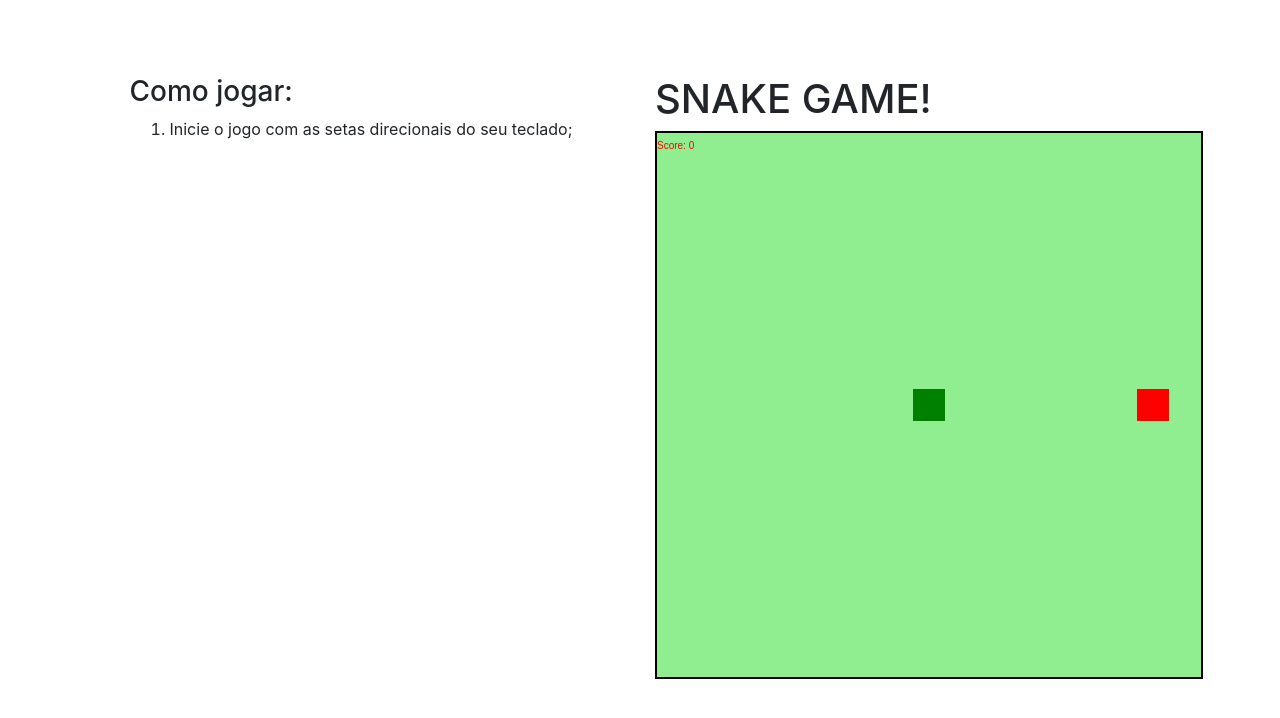
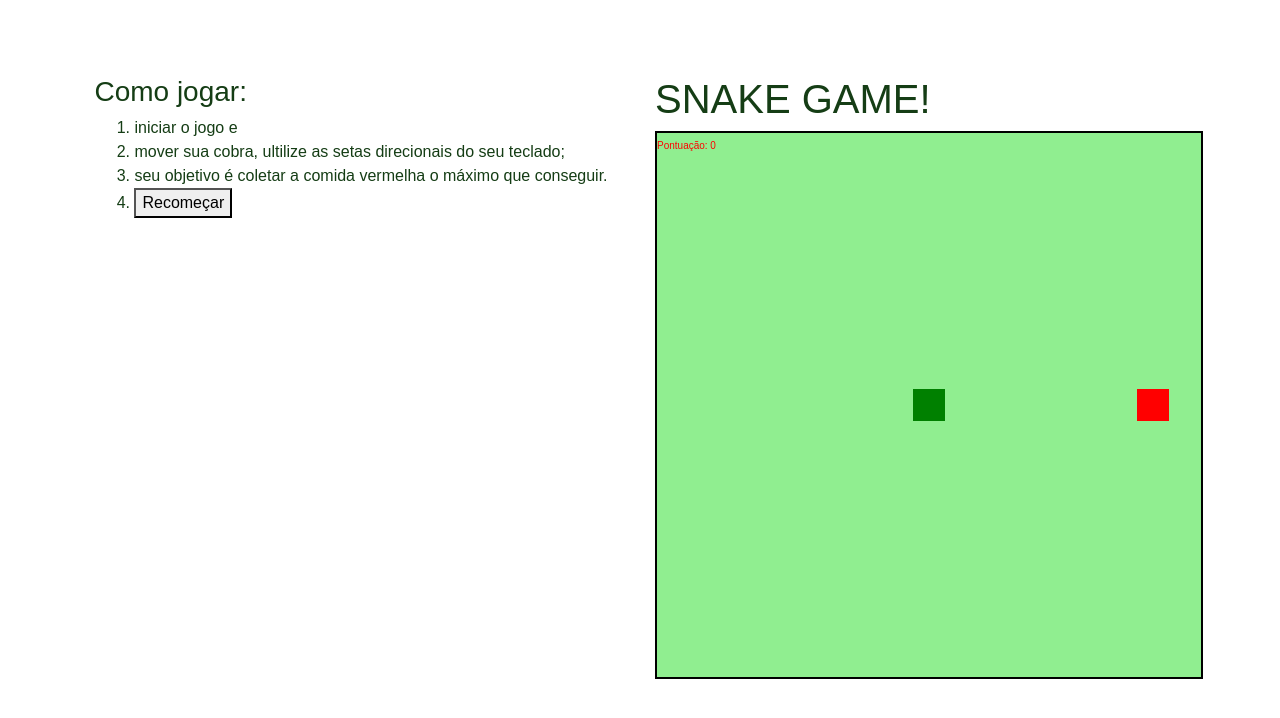
Before and after one commit to vitorfgoncalves/snake-game-JS, a plain HTML site: page index.html in a window 1280 px wide. Drawn offline with Linux system fonts and the light colour scheme.

Commit message:
adição de instruçoes e botão para recomeçar o jogo

```diff
--- a/index.html
+++ b/index.html
@@ -10,14 +10,18 @@
         <title>Snake Game</title>
 
     </head>
-    <body>
+    <body class="body">
             <div class="row">
                 <div class="col-6">
                     <h3>Como jogar:</h3>
                     <ol>
-                        <li>Inicie o jogo com as setas direcionais do seu teclado;</li>
+                        <li>iniciar o jogo e</li>
+                        <li>mover sua cobra, ultilize as setas direcionais do seu teclado;</li>
+                        <li>seu objetivo é coletar a comida vermelha o máximo que conseguir.</li>
+                        <li><button type="button" onclick="iniciar()">Recomeçar</button></li>
 
                      </ol>
+
                 </div>
                 <div class="col-6">
                     <h1>SNAKE GAME!</h1>
--- a/script.js
+++ b/script.js
@@ -5,7 +5,6 @@ let context = canvas.getContext("2d");
 let box = 32;
 
 var score = 0;
-
 
 let snake = [];
 snake[0] = {
@@ -54,7 +53,7 @@ function iniciarJogo() {
     criarCobrinha();
     drawFood();
 
-    context.fillText("Score: " + score, 0,16);
+    context.fillText("Pontuação: " + score, 0,16);
 
     if(snake[0].x > 15 * box && direction == "right") snake[0].x = 0;
     if(snake[0].x <= 0 && direction == "left") snake[0].x = 16 * box;
@@ -96,3 +95,7 @@ function iniciarJogo() {
 }
 
 let jogo = setInterval(iniciarJogo, 50);
+
+function iniciar(){
+    location.reload();
+}
--- a/style.css
+++ b/style.css
@@ -1,4 +1,4 @@
-body{
+.body{
     height: 95vh;
     width: 95;
     display: flex;
@@ -6,6 +6,7 @@ body{
     align-items: center;
     flex-direction: column;
     color: rgb(21, 61, 21);
+    font-family: fantasy;
 }
 
 #snake{
```
